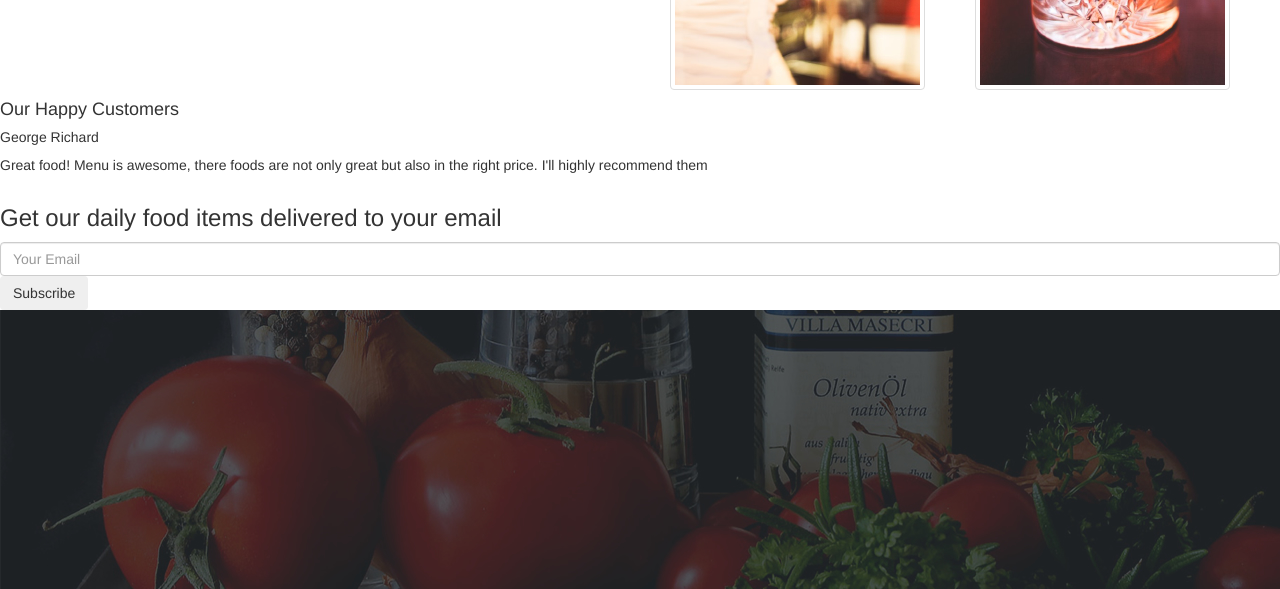
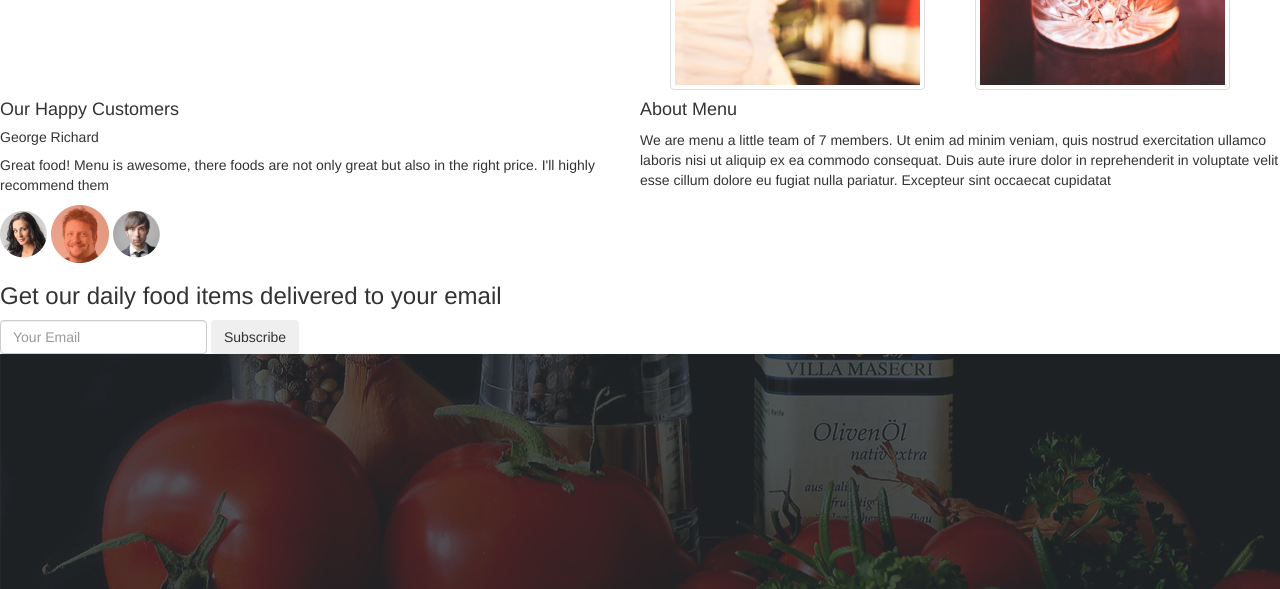
Before and after one commit to arnoldketo/anita-kitchen, a plain HTML site: page index.html in a window 1280 px wide. Shown: the part 1126-1715 px from the top of the page. Drawn offline with Linux system fonts and the light colour scheme.

Commit message:
add info about happy customers and menu team

```diff
--- a/css/styles.css
+++ b/css/styles.css
@@ -29,3 +29,15 @@
 #party {
   background-color:  #F15A29;
 }
+
+.column {
+    float: left;
+    width: 50%;
+}
+
+/* Clear floats after the columns */
+.row:after {
+    content: "";
+    display: table;
+    clear: both;
+}
--- a/index.html
+++ b/index.html
@@ -96,14 +96,24 @@
     </div>
     <div class="container-fluid">
       <div class="row"> <!-- Happy customers -->
-        <table class="table">
+        <div class="column">
 
           <h4>Our Happy Customers</h4>
           <h5>George Richard</h5>
           <p>
             Great food! Menu is awesome, there foods are not only great but also in the right price. I'll highly recommend them
           </p>
-
+          <img src="images/customers/p1.png">
+          <img src="images/customers/p2.png">
+          <img src="images/customers/p3.png">
+        </div>
+        <div class="column">
+          <h4> About Menu</h4>
+          <p>
+            We are menu a little team of 7 members.
+             Ut enim ad minim veniam, quis nostrud exercitation ullamco laboris nisi ut aliquip ex ea commodo consequat. Duis aute irure dolor in reprehenderit in voluptate velit esse cillum dolore eu fugiat nulla pariatur. Excepteur sint occaecat cupidatat
+          </p>
+        </div>
 
       </div>
     </div>
```
